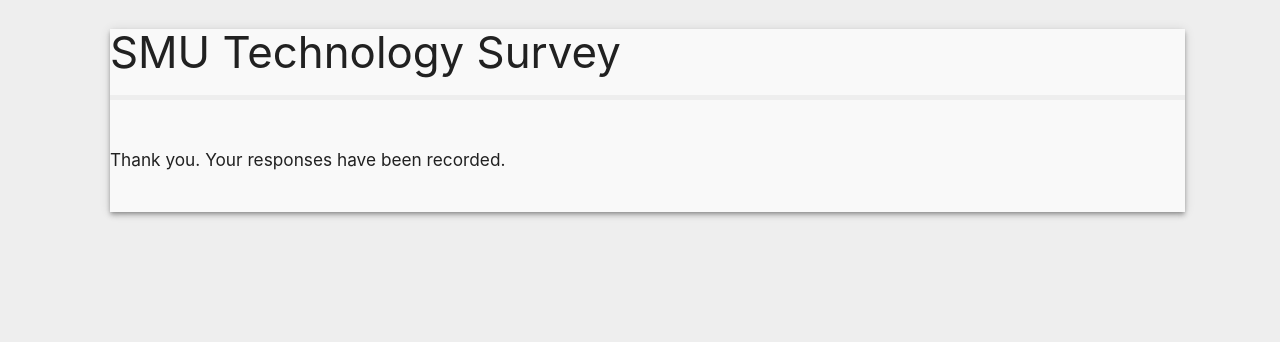
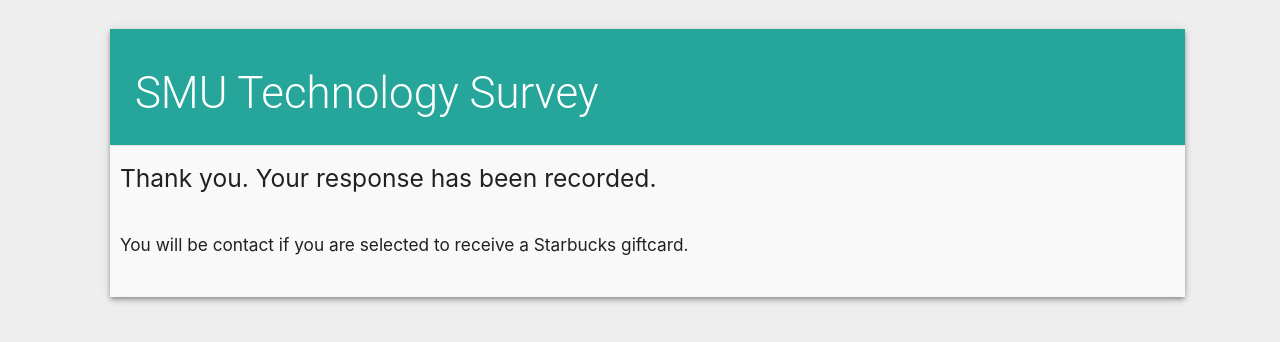
Before and after one commit to smitheric95/AB-Testing-Form, a PHP site: page /templates/thankyou.phtml in a window 1280 px wide. Shown: the top 342 px of the page. Run offline with PHP 8.4, Linux system fonts and the light colour scheme.

Commit message:
restyled thank you page

```diff
--- a/AB-Testing-Form/public/css/main.css
+++ b/AB-Testing-Form/public/css/main.css
@@ -2,6 +2,16 @@
 	styles applied to all pages regardless of theme
 */
 
+
+* { /* disable highlighting */
+  -webkit-touch-callout: none; /* iOS Safari */
+    -webkit-user-select: none; /* Safari */
+     -khtml-user-select: none; /* Konqueror HTML */
+       -moz-user-select: none; /* Firefox */
+        -ms-user-select: none; /* Internet Explorer/Edge */
+            user-select: none; /* Non-prefixed version, currently
+                                  supported by Chrome and Opera */
+}
 
 /* Hide all steps by default: */
 .page {
@@ -18,7 +28,7 @@ h2 {
 	margin-bottom: 30px;
 }*/
 
-h5 {
+h5, h6 {
 	margin-left: 10px;
 }
 
--- a/AB-Testing-Form/src/routes.php
+++ b/AB-Testing-Form/src/routes.php
@@ -22,7 +22,7 @@ $app->post('/postForm', function ($request, $response, $args) {
     // get the data from the form
     $data = $request->getParsedBody();
 
-    echo "<pre>";var_dump($data);echo "</pre>";
+    // echo "<pre>";var_dump($data);echo "</pre>";
 
     return $this->renderer->render($response, 'thankyou.phtml', $args);
 });
@@ -37,7 +37,7 @@ $app->post('/validateEmail', function ($request, $response, $args) {
 	$validator = new SmtpEmailValidator($email, $sender);
 
 	// If debug mode is turned on, logged data is printed as it happens:
-	$validator->debug = true;
+	// $validator->debug = true;
 
 	$results   = $validator->validate();
 
--- a/AB-Testing-Form/templates/thankyou.phtml
+++ b/AB-Testing-Form/templates/thankyou.phtml
@@ -18,11 +18,12 @@ body {
 
 <body>
 	<div class="container z-depth-2">
+		<div class="row heading">
+			<h3>SMU Technology Survey</h3>
+		</div>
 		<div class="row">
-			<h3>SMU Technology Survey</h3>
-			<div class="heading-divider col s12"></div><br><br>
-			<h6>Thank you. Your responses have been recorded.</h6>
+			<h5>Thank you. Your response has been recorded.</h5><br>
+			<h6>You will be contact if you are selected to receive a Starbucks giftcard.</h6>
 		</div>
 	</div>
-</body>
 </html>
```
Also changed, not shown: AB-Testing-Form/templates/index.phtml (+6 -7 lines), questions.md (+1 -1 lines), README.md, Themes/Theme 1.png (added), Themes/Theme 2.png (added), Themes/Theme 3.png (added), Themes/Theme 4.png (added).
